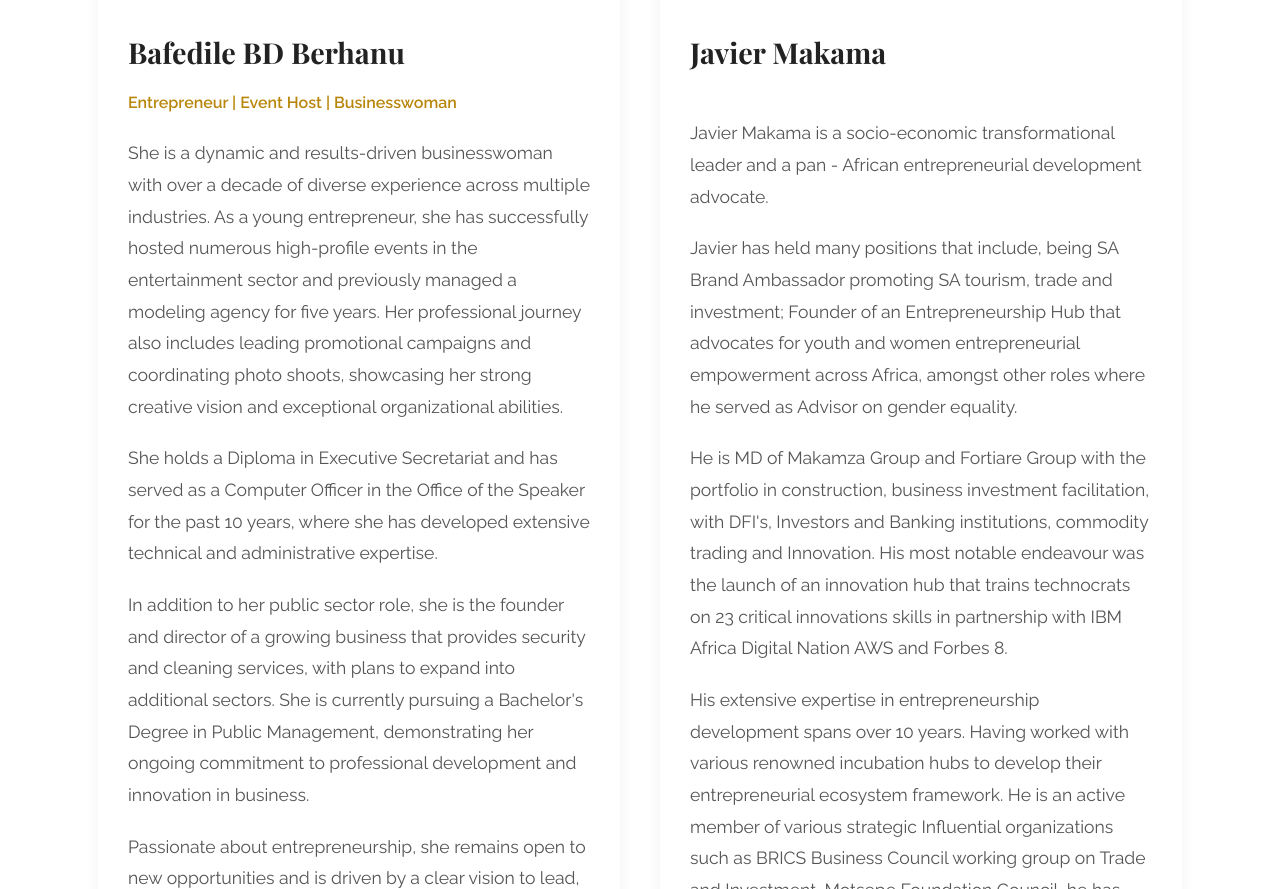
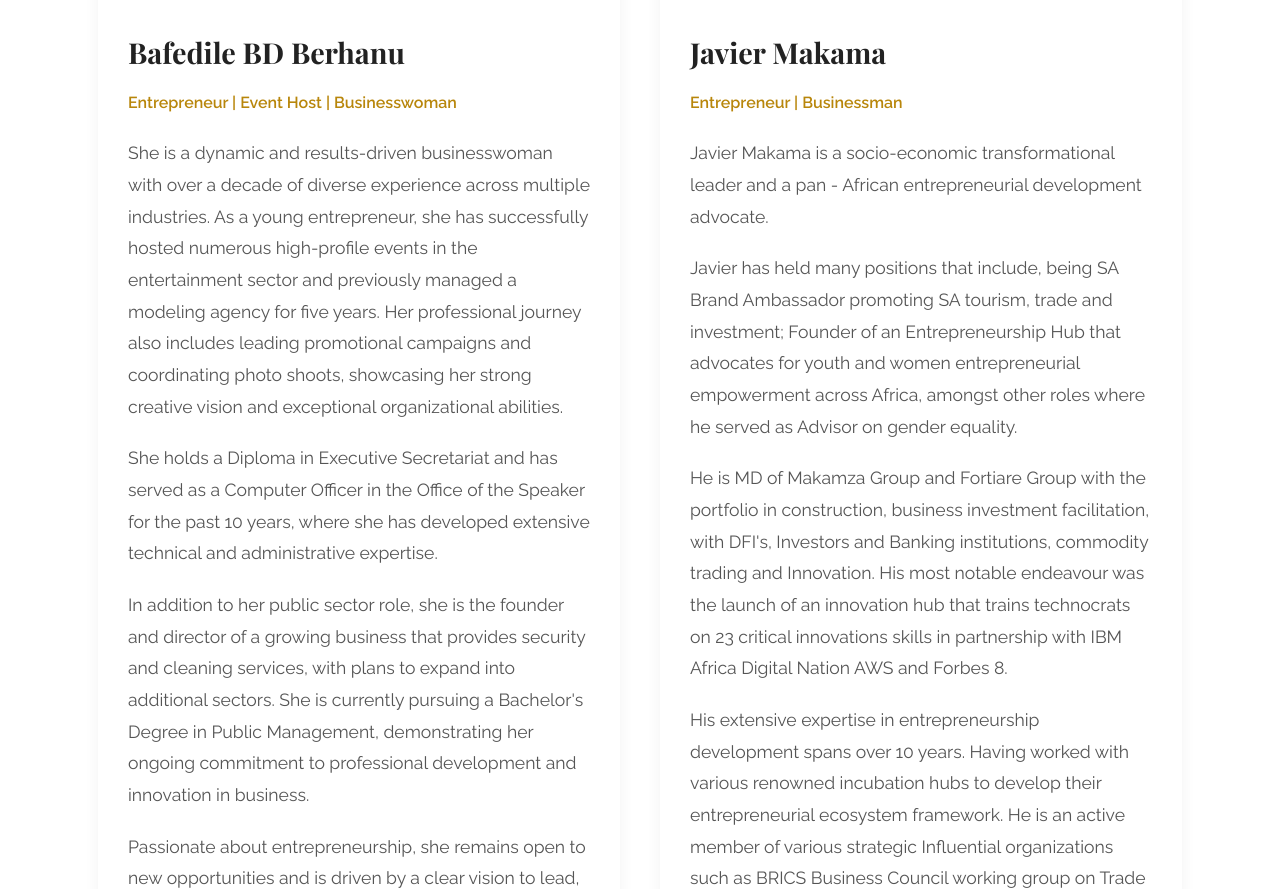
Before and after one commit to TADI-I/Emporia-Luxe-Excellence-Meets-Elegance, a plain HTML site: page index.html in a window 1280 px wide. Shown: the part 2438-3327 px from the top of the page. Drawn offline with nearby package versions, Linux system fonts and the light colour scheme.

Commit message:
Update index.html

```diff
--- a/index.html
+++ b/index.html
@@ -510,7 +510,7 @@
                     </div>
                     <div class="director-bio">
                         <h3 class="director-name">Javier Makama</h3>
-                        <br>
+                            <span class="director-title">Entrepreneur | Businessman</span>
                         <p>Javier Makama is a socio-economic transformational leader and a pan - African entrepreneurial development advocate.</p>
                             <p>Javier has held many positions that include, being SA Brand Ambassador promoting SA tourism, trade and investment; Founder of an Entrepreneurship Hub that advocates for youth and women entrepreneurial empowerment across Africa, amongst other roles where he served as Advisor on gender equality.</p>
                             <p>He is MD of Makamza Group and Fortiare Group with the portfolio in construction, business investment facilitation, with DFI's, Investors and Banking institutions, commodity trading and Innovation. His most notable endeavour was the launch of an innovation hub that trains technocrats on 23 critical innovations skills in partnership with IBM Africa Digital Nation AWS and Forbes 8.</p>
```
